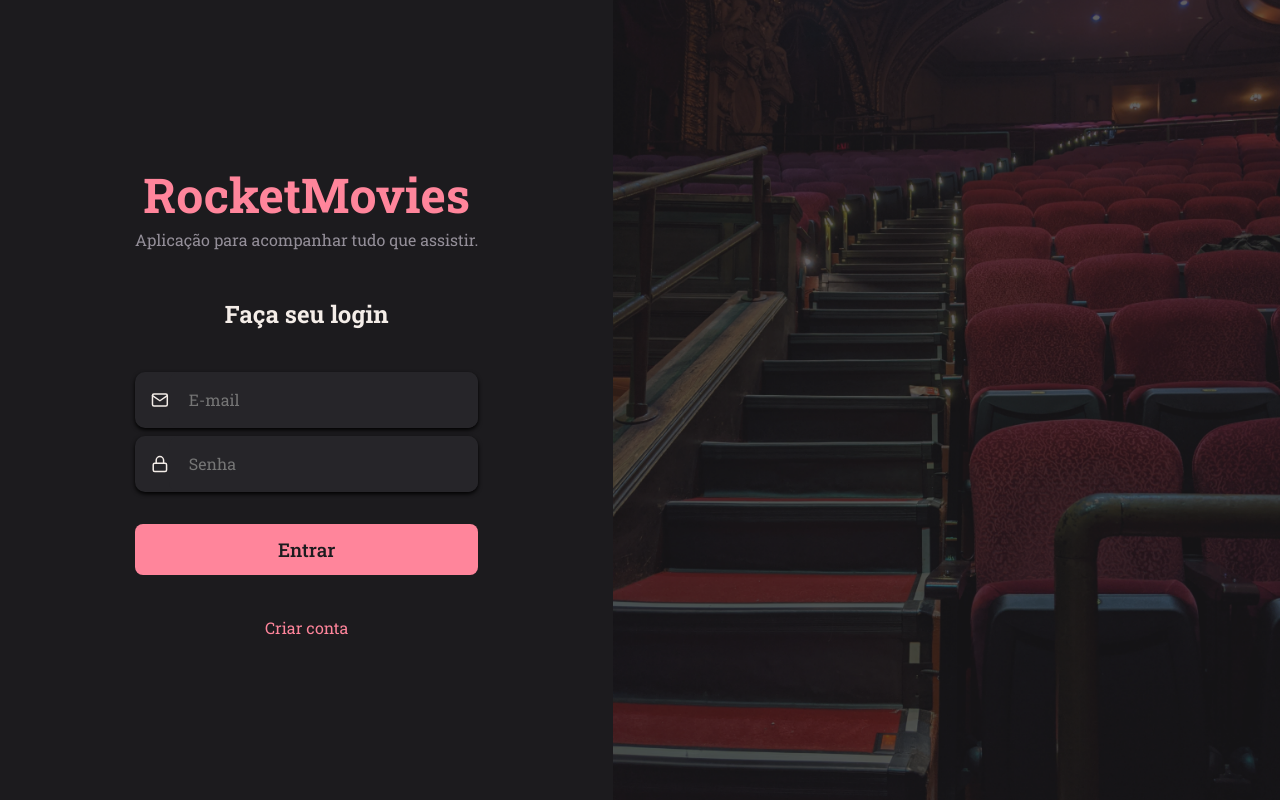
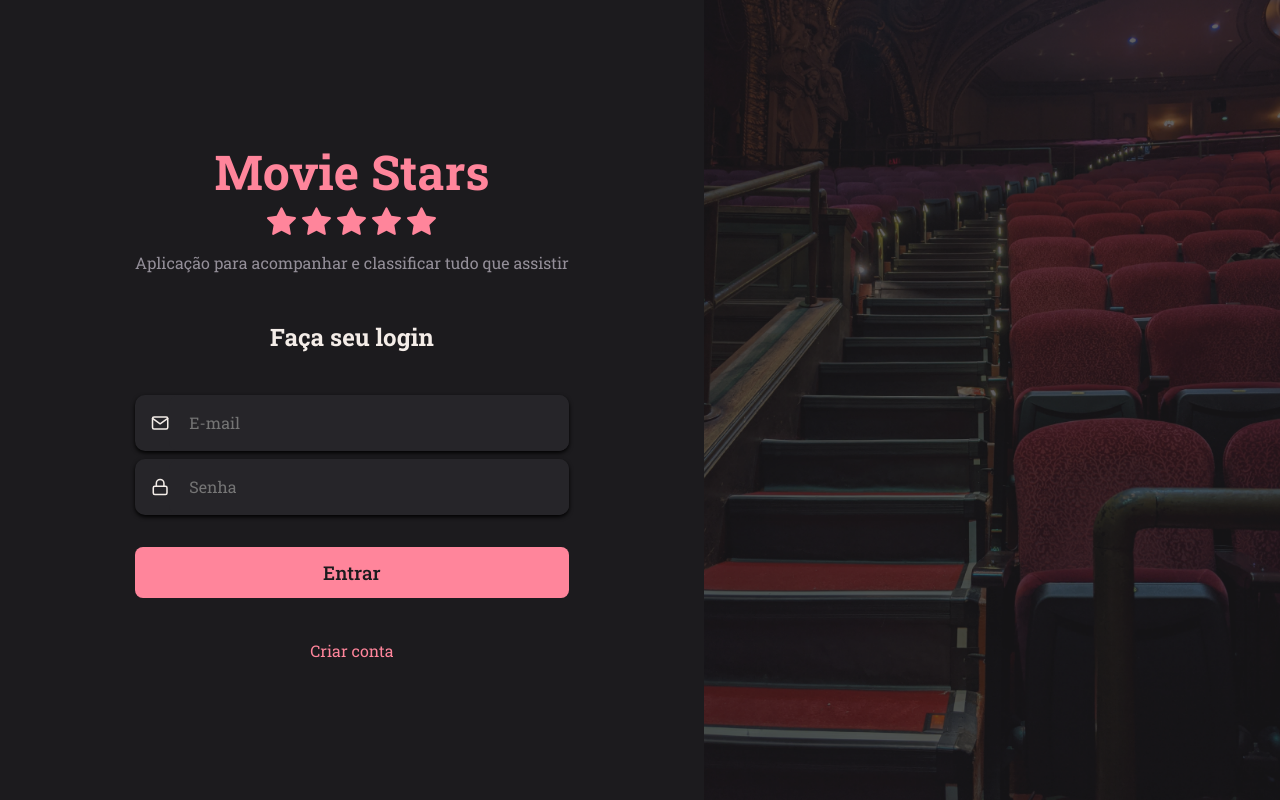
Before and after one commit to ColellaDev/RocketMovies, a React (Vite) app: page / in a window 1280 px wide. Built offline with nearby package versions, Linux system fonts and the light colour scheme.

Commit message:
Criamos o componente FiveStars, mudamos o nome e o logo do projeto

```diff
--- a/index.html
+++ b/index.html
@@ -8,7 +8,7 @@
     <link rel="preconnect" href="https://fonts.gstatic.com" crossorigin>
     <link href="https://fonts.googleapis.com/css2?family=Roboto+Slab:wght@400;500;700&display=swap" rel="stylesheet">
 
-    <title>Movie Notes</title>
+    <title>Movie Stars</title>
   </head>
   <body>
     <div id="root"></div>
--- /dev/null
+++ b/src/components/FiveStars/index.jsx
@@ -0,0 +1,17 @@
+import { Container } from "./styles";
+import { AiFillStar } from 'react-icons/ai';
+
+
+export function FiveStars() {
+    return (
+        <Container>
+
+        <AiFillStar/>
+        <AiFillStar/>
+        <AiFillStar/>
+        <AiFillStar/>
+        <AiFillStar/>
+
+        </Container>
+    )
+}
--- /dev/null
+++ b/src/components/FiveStars/styles.js
@@ -0,0 +1,7 @@
+import styled from 'styled-components'
+
+
+export const Container = styled.div`
+color: ${({theme}) => theme.COLORS.PINK};
+font-size: 35px;
+`
--- a/src/components/Header/index.jsx
+++ b/src/components/Header/index.jsx
@@ -5,6 +5,7 @@ import { useAuth } from "../../hooks/auth"
 import {api} from "../../services/api"
 import { useState } from "react";
 import { useNavigate } from "react-router-dom";
+import { FiveStars } from "../FiveStars";
 import avatarPlaceholder from "../../assets/avatar_placeholder.svg"
 
 export function Header({ onSearch }) {
@@ -29,7 +30,8 @@ export function Header({ onSearch }) {
     return (
         <Container>
 
-            <h1>RocketMovies</h1>
+            <h1>Movie Stars <FiveStars/></h1>
+
 
             <Input
             placeholder="Pesquisar pelo título"
--- a/src/components/Header/styles.js
+++ b/src/components/Header/styles.js
@@ -18,6 +18,12 @@ padding: 0 123px;
 >h1 {
     color: ${({ theme }) => theme.COLORS.PINK};
     margin-right: 64px;
+    white-space: nowrap;
+
+    svg {
+      font-size: 25px;
+      margin-left: 10px;
+    }
 }
 `
 
--- a/src/pages/SignIn/index.jsx
+++ b/src/pages/SignIn/index.jsx
@@ -2,6 +2,7 @@ import { Container, Form, Background } from './styles'
 import { Input } from '../../components/Input'
 import { Button }  from '../../components/Button'
 import { FiMail, FiLock} from 'react-icons/fi'
+import { FiveStars } from '../../components/FiveStars';
 
 import { Link } from 'react-router-dom'
 
@@ -23,8 +24,9 @@ export function SignIn() {
     return (
         <Container>
             <Form>
-                <h1>RocketMovies</h1>
-                <p>Aplicação para acompanhar tudo que assistir.</p>
+                <h1> Movie Stars</h1>
+                <FiveStars/>
+                <p>Aplicação para acompanhar e classificar tudo que assistir</p>
 
                 <h2>Faça seu login</h2>
 
@@ -42,7 +44,7 @@ export function SignIn() {
                 onChange={e => setPassword(e.target.value)}
                 />
 
-                <Button title="Entrar" onClick={handleSignIn}/>
+                <Button title="Entrar"  onClick={handleSignIn}/>
 
 
                 <Link to = "/register">Criar conta</Link>
--- a/src/pages/SignUp/index.jsx
+++ b/src/pages/SignUp/index.jsx
@@ -5,6 +5,7 @@ import { ButtonText } from '../../components/ButtonText'
 import { FiMail, FiLock, FiUser} from 'react-icons/fi'
 import { useState } from "react"
 import { useNavigate } from "react-router-dom"
+import { FiveStars } from '../../components/FiveStars';
 
 import { api } from "../../services/api"
 
@@ -40,8 +41,9 @@ export function SignUp() {
         <Container>
 
             <Form>
-                <h1>RocketMovies</h1>
-                <p>Aplicação para acompanhar tudo que assistir.</p>
+                <h1>Movie Stars</h1>
+                <FiveStars/>
+                <p>Aplicação para acompanhar e classificar tudo que assistir</p>
 
                 <h2>Crie sua conta</h2>
 
```
